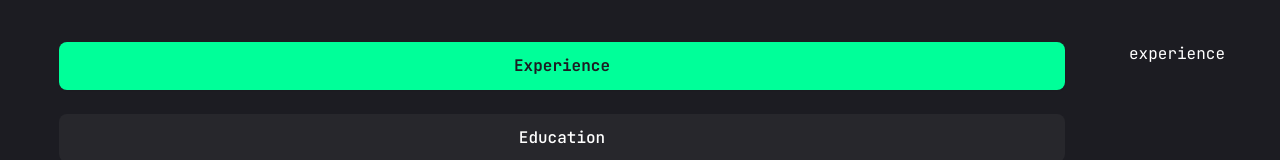
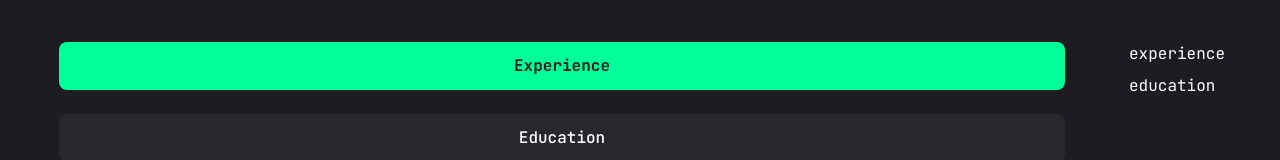
Before and after one commit to Besufekad-HAZ/My-Portfolio-Next, a Next.js app: page /resume in a window 1280 px wide. Shown: the part 286-446 px from the top of the page. Built offline with nearby package versions, Linux system fonts and the light colour scheme.

Commit message:
Add education section just like experience in TabsContent

```diff
--- a/app/resume/page.tsx
+++ b/app/resume/page.tsx
@@ -213,6 +213,10 @@ const Resume = () => {
             <TabsContent value="experience" className="w-full ">
               experience
             </TabsContent>
+            {/* education */}
+            <TabsContent value="experience" className="w-full ">
+              education
+            </TabsContent>
           </div>
         </Tabs>
       </div>
```
